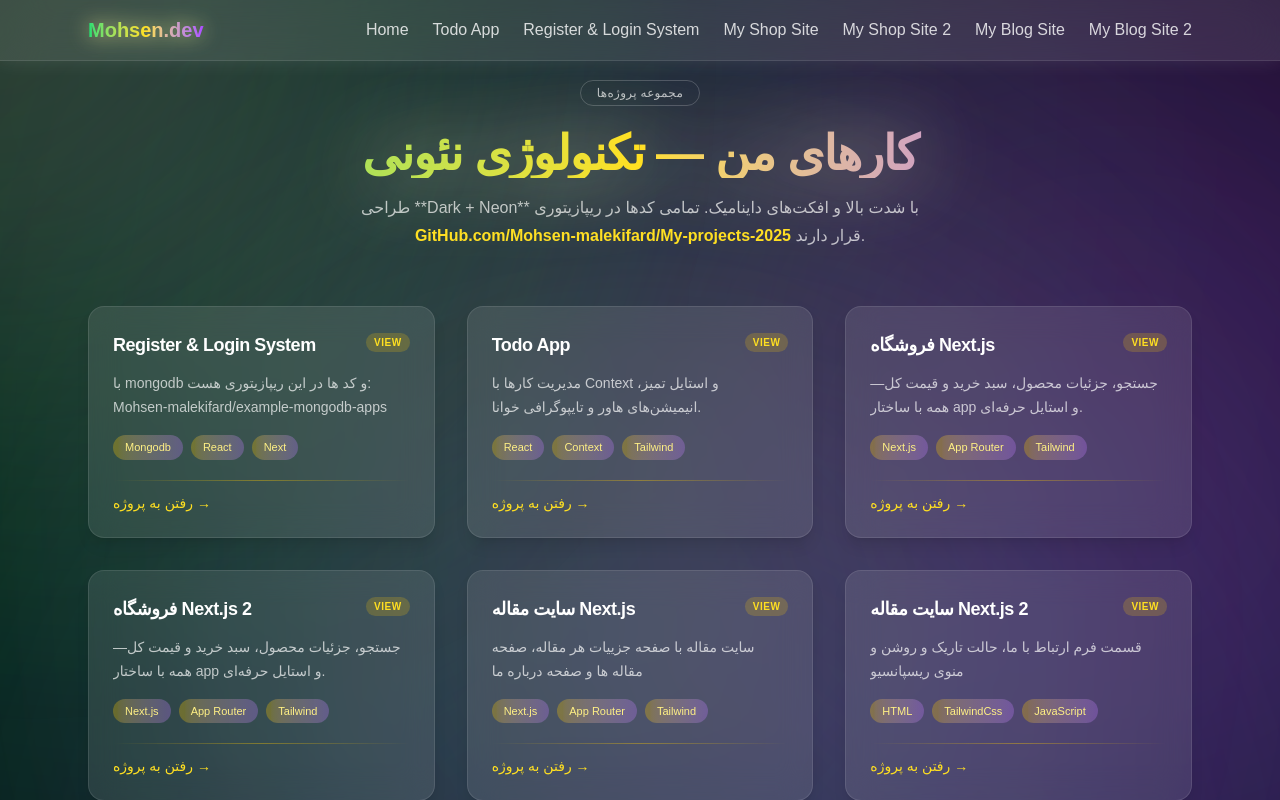
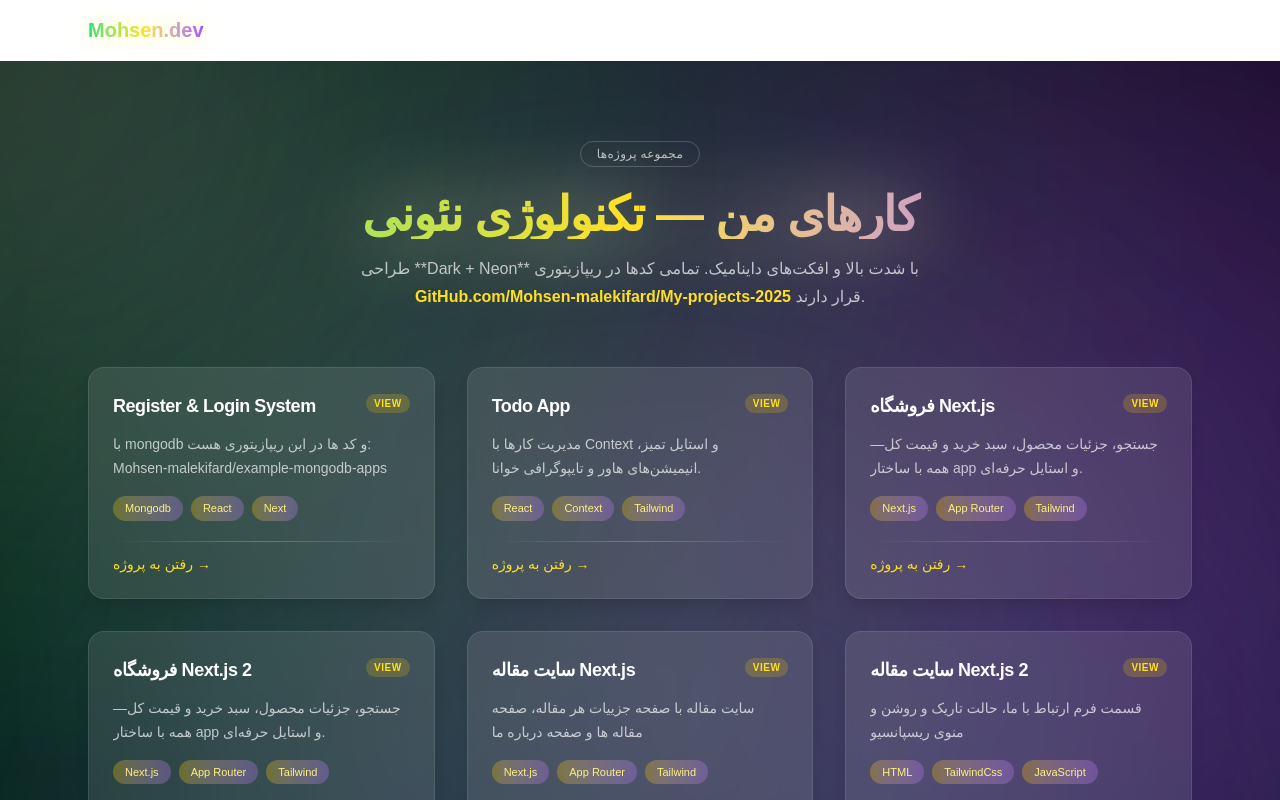
Before and after one commit to Mohsen-malekifard/My-Projects-2025, a Next.js app in the folder my-ap/: page / in a window 1280 px wide. Shown: the top 800 px of the page. Built offline with nearby package versions, Linux system fonts and the light colour scheme.

Commit message:
Update NavBar.jsx

```diff
--- a/my-ap/app/components/NavBar.jsx
+++ b/my-ap/app/components/NavBar.jsx
@@ -6,7 +6,7 @@
   const [open, setOpen] = useState(false);
 
   return (
-    <nav className="fixed top-0 left-0 w-full z-50 backdrop-blur-xl bg-white/10 border-b border-white/10 shadow-[0_0_20px_rgba(255,255,255,0.1)]">
+    <nav className="top-0 left-0 w-full z-50 backdrop-blur-xl bg-white/10 border-b border-white/10 shadow-[0_0_20px_rgba(255,255,255,0.1)]">
       <div className="mx-auto max-w-6xl flex items-center justify-between px-6 py-4">
         {/* لوگو */}
         <Link
```
